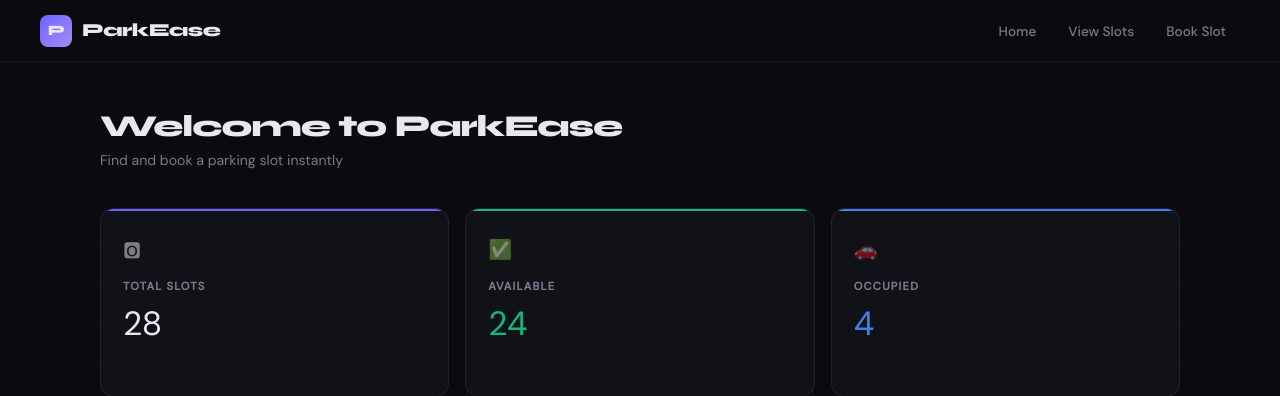
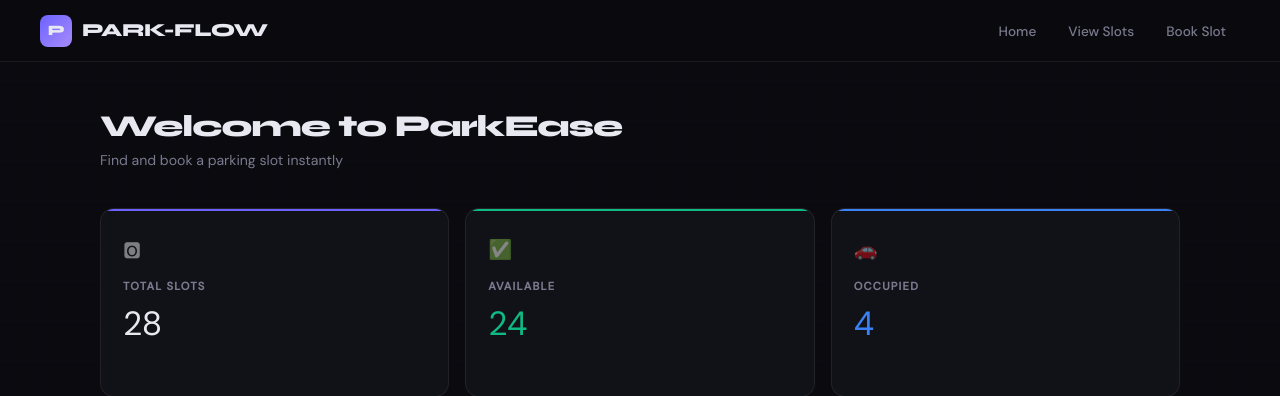
Before and after one commit to prajwal363/parking_system, a Flask app: page / in a window 1280 px wide. Shown: the top 396 px of the page. Run offline with Flask 3, Linux system fonts and the light colour scheme; data comes from the database, SQL or seed files in the repository.

Commit message:
park-flow

```diff
--- a/templates/public_index.html
+++ b/templates/public_index.html
@@ -3,13 +3,13 @@
 <head>
   <meta charset="UTF-8">
   <meta name="viewport" content="width=device-width, initial-scale=1.0">
-  <title>ParkEase — Book a Slot</title>
+  <title>PARK-FLOW — Book a Slot</title>
   <link rel="stylesheet" href="{{ url_for('static', filename='style.css') }}?v=4">
   <script defer src="{{ url_for('static', filename='nav.js') }}?v=4"></script>
 </head>
 <body>
   <nav>
-    <span class="logo"><span class="logo-icon">P</span> ParkEase</span>
+    <span class="logo"><span class="logo-icon">P</span> PARK-FLOW</span>
     <button class="nav-toggle" id="nav-toggle" aria-label="Toggle menu" aria-expanded="false">
       <span></span><span></span><span></span>
     </button>
```
